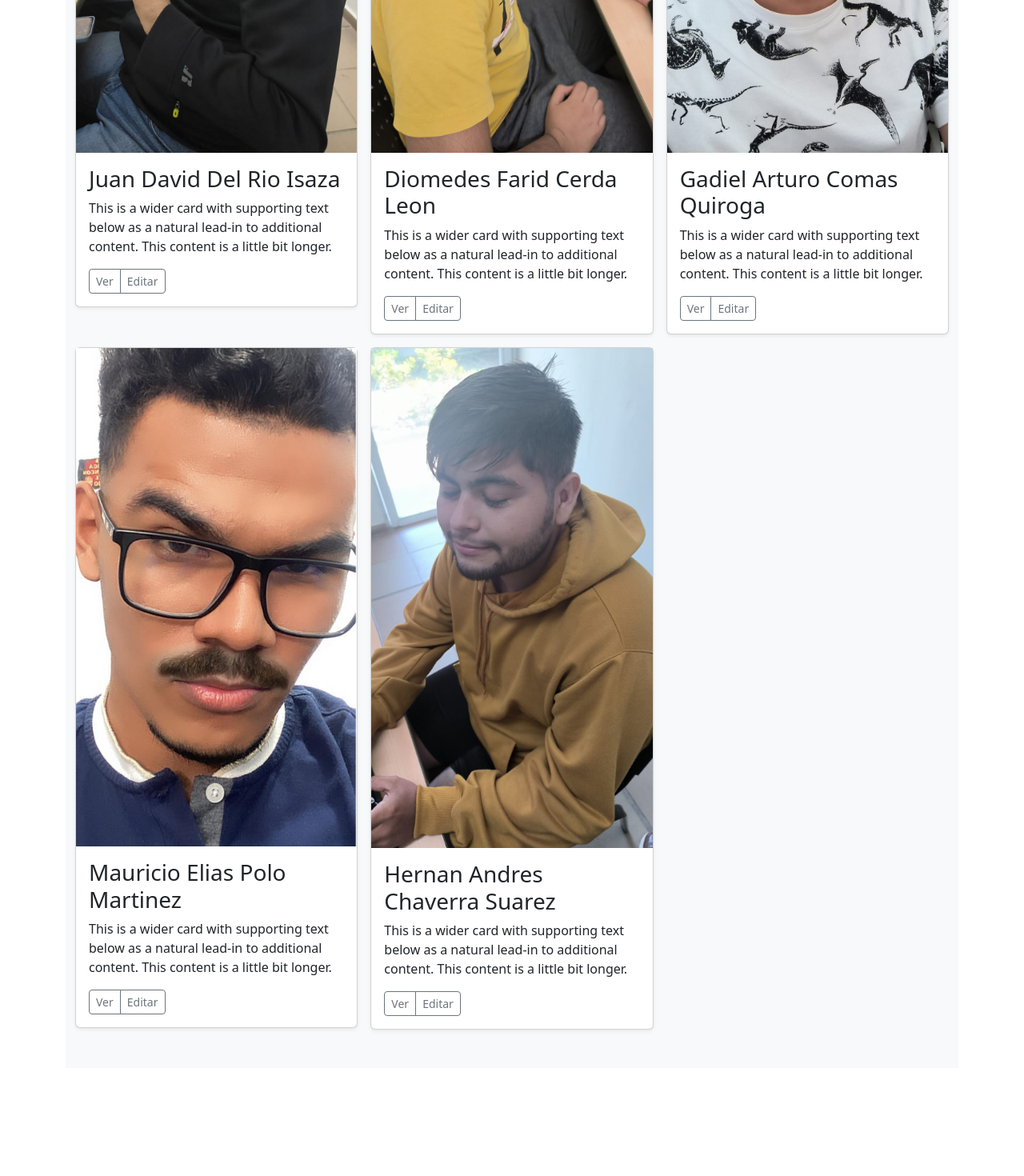
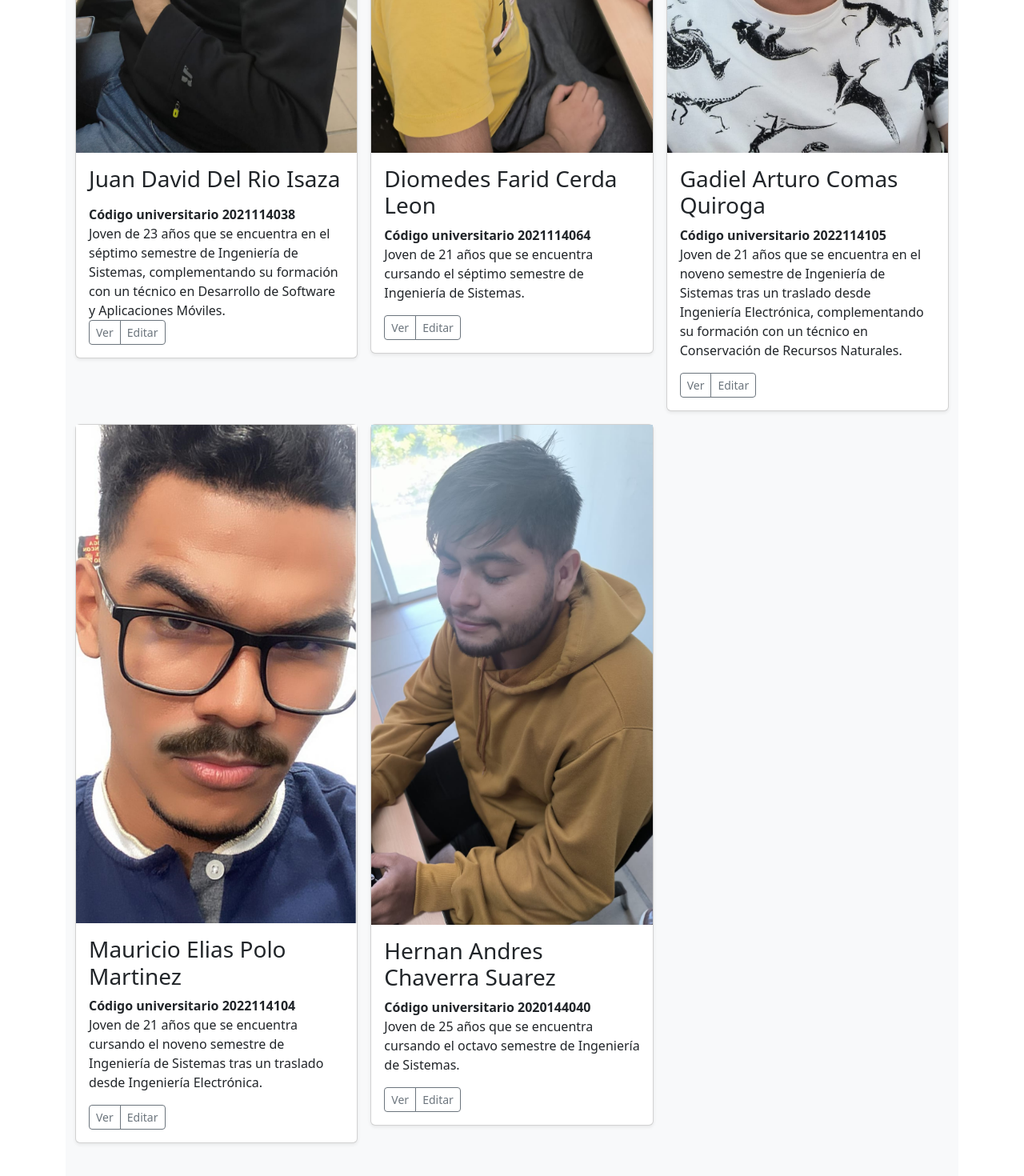
Before and after one commit to jdrioisaza/proyecto01, an Angular app: page /about in a window 1280 px wide. Shown: the part 588-2058 px from the top of the page at 80% size. Before the commit the page ends 1923 px from the top, so only its background shows below. Built offline with nearby package versions, Linux system fonts and the light colour scheme.

Commit message:
Mod in Acerca De.

```diff
--- a/src/app/componentes/acerca-de/acerca-de.component.html
+++ b/src/app/componentes/acerca-de/acerca-de.component.html
@@ -1,17 +1,25 @@
 <div class="album py-5 bg-body-tertiary">
   <div class="container">
-
     <div class="row row-cols-1 row-cols-sm-2 row-cols-md-3 g-3">
       <div class="col">
         <div class="card shadow-sm">
-            <img src="../../../assets/img/Juan.jfif">
+          <img src="../../../assets/img/Juan.jfif" />
           <div class="card-body">
             <h3>Juan David Del Rio Isaza</h3>
-              <p class="card-text">This is a wider card with supporting text below as a natural lead-in to additional content. This content is a little bit longer.</p>
+            <p class="card-text"></p>
+            <b>Código universitario 2021114038</b>
+            <br />
+            Joven de 23 años que se encuentra en el séptimo semestre de
+            Ingeniería de Sistemas, complementando su formación con un técnico
+            en Desarrollo de Software y Aplicaciones Móviles.
             <div class="d-flex justify-content-between align-items-center">
               <div class="btn-group">
-                  <button type="button" class="btn btn-sm btn-outline-secondary">Ver</button>
-                  <button type="button" class="btn btn-sm btn-outline-secondary">Editar</button>
+                <button type="button" class="btn btn-sm btn-outline-secondary">
+                  Ver
+                </button>
+                <button type="button" class="btn btn-sm btn-outline-secondary">
+                  Editar
+                </button>
               </div>
             </div>
           </div>
@@ -19,14 +27,23 @@
       </div>
       <div class="col">
         <div class="card shadow-sm">
-            <img src="../../../assets/img/Diomedes.jfif">
+          <img src="../../../assets/img/Diomedes.jfif" />
           <div class="card-body">
             <h3>Diomedes Farid Cerda Leon</h3>
-              <p class="card-text">This is a wider card with supporting text below as a natural lead-in to additional content. This content is a little bit longer.</p>
+            <p class="card-text">
+              <b>Código universitario 2021114064</b>
+              <br />
+              Joven de 21 años que se encuentra cursando el séptimo semestre de
+              Ingeniería de Sistemas.
+            </p>
             <div class="d-flex justify-content-between align-items-center">
               <div class="btn-group">
-                  <button type="button" class="btn btn-sm btn-outline-secondary">Ver</button>
-                  <button type="button" class="btn btn-sm btn-outline-secondary">Editar</button>
+                <button type="button" class="btn btn-sm btn-outline-secondary">
+                  Ver
+                </button>
+                <button type="button" class="btn btn-sm btn-outline-secondary">
+                  Editar
+                </button>
               </div>
             </div>
           </div>
@@ -34,14 +51,25 @@
       </div>
       <div class="col">
         <div class="card shadow-sm">
-            <img src="../../../assets/img/Gadiel.jfif">
+          <img src="../../../assets/img/Gadiel.jfif" />
           <div class="card-body">
             <h3>Gadiel Arturo Comas Quiroga</h3>
-              <p class="card-text">This is a wider card with supporting text below as a natural lead-in to additional content. This content is a little bit longer.</p>
+            <p class="card-text">
+              <b>Código universitario 2022114105</b>
+              <br />
+              Joven de 21 años que se encuentra en el noveno semestre de
+              Ingeniería de Sistemas tras un traslado desde Ingeniería
+              Electrónica, complementando su formación con un técnico en
+              Conservación de Recursos Naturales.
+            </p>
             <div class="d-flex justify-content-between align-items-center">
               <div class="btn-group">
-                  <button type="button" class="btn btn-sm btn-outline-secondary">Ver</button>
-                  <button type="button" class="btn btn-sm btn-outline-secondary">Editar</button>
+                <button type="button" class="btn btn-sm btn-outline-secondary">
+                  Ver
+                </button>
+                <button type="button" class="btn btn-sm btn-outline-secondary">
+                  Editar
+                </button>
               </div>
             </div>
           </div>
@@ -50,14 +78,24 @@
 
       <div class="col">
         <div class="card shadow-sm">
-            <img src="../../../assets/img/Mauricio.jpg">
+          <img src="../../../assets/img/Mauricio.jpg" />
           <div class="card-body">
             <h3>Mauricio Elias Polo Martinez</h3>
-              <p class="card-text">This is a wider card with supporting text below as a natural lead-in to additional content. This content is a little bit longer.</p>
+            <p class="card-text">
+              <b>Código universitario 2022114104</b>
+              <br />
+              Joven de 21 años que se encuentra cursando el noveno semestre de
+              Ingeniería de Sistemas tras un traslado desde Ingeniería
+              Electrónica.
+            </p>
             <div class="d-flex justify-content-between align-items-center">
               <div class="btn-group">
-                  <button type="button" class="btn btn-sm btn-outline-secondary">Ver</button>
-                  <button type="button" class="btn btn-sm btn-outline-secondary">Editar</button>
+                <button type="button" class="btn btn-sm btn-outline-secondary">
+                  Ver
+                </button>
+                <button type="button" class="btn btn-sm btn-outline-secondary">
+                  Editar
+                </button>
               </div>
             </div>
           </div>
@@ -65,14 +103,23 @@
       </div>
       <div class="col">
         <div class="card shadow-sm">
-            <img src="../../../assets/img/Hernan.jfif">
+          <img src="../../../assets/img/Hernan.jfif" />
           <div class="card-body">
             <h3>Hernan Andres Chaverra Suarez</h3>
-              <p class="card-text">This is a wider card with supporting text below as a natural lead-in to additional content. This content is a little bit longer.</p>
+            <p class="card-text">
+              <b>Código universitario 2020144040</b>
+              <br />
+              Joven de 25 años que se encuentra cursando el octavo semestre de
+              Ingeniería de Sistemas.
+            </p>
             <div class="d-flex justify-content-between align-items-center">
               <div class="btn-group">
-                  <button type="button" class="btn btn-sm btn-outline-secondary">Ver</button>
-                  <button type="button" class="btn btn-sm btn-outline-secondary">Editar</button>
+                <button type="button" class="btn btn-sm btn-outline-secondary">
+                  Ver
+                </button>
+                <button type="button" class="btn btn-sm btn-outline-secondary">
+                  Editar
+                </button>
               </div>
             </div>
           </div>
```
Lines whose indentation alone changed are shown as unchanged.
